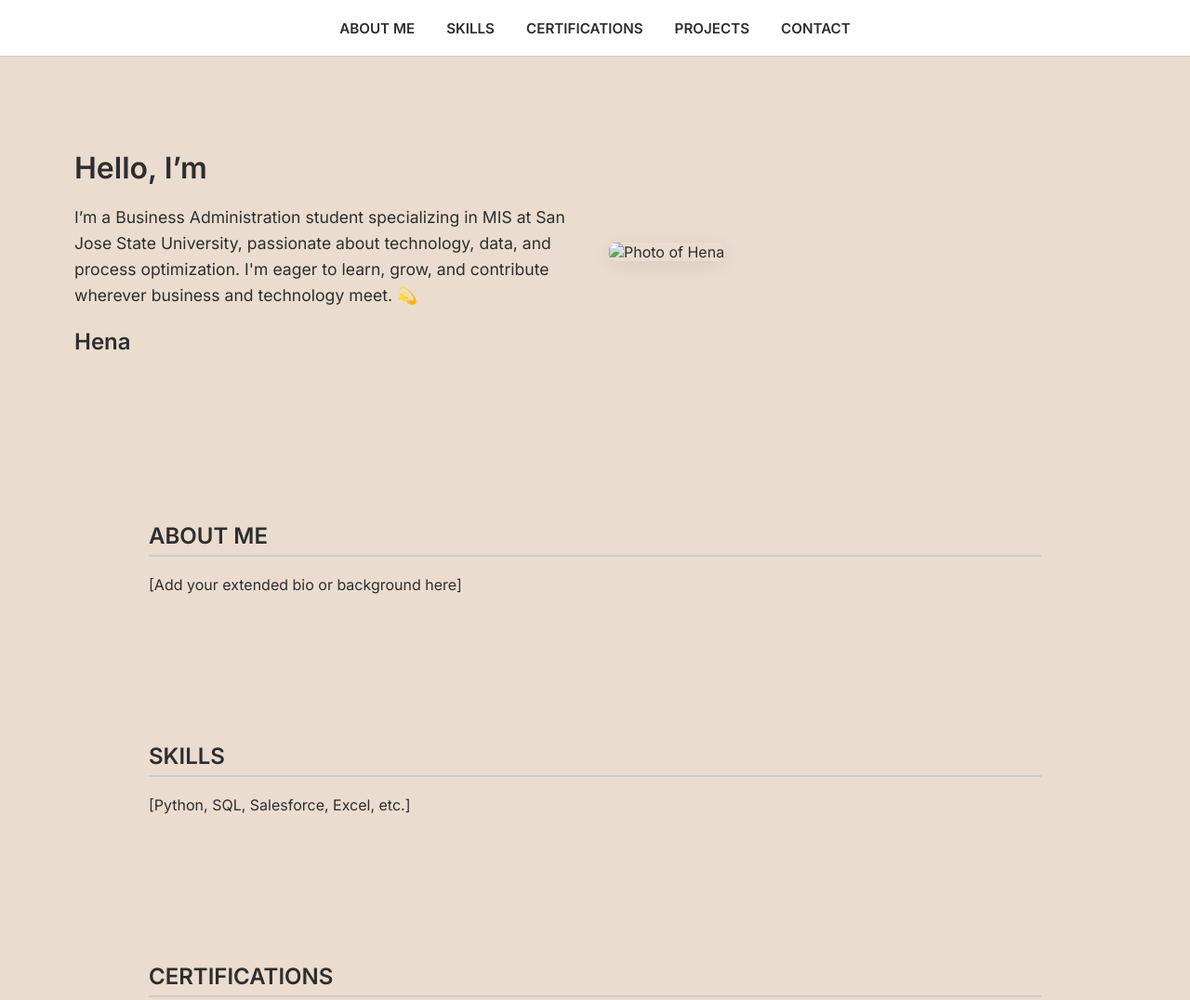
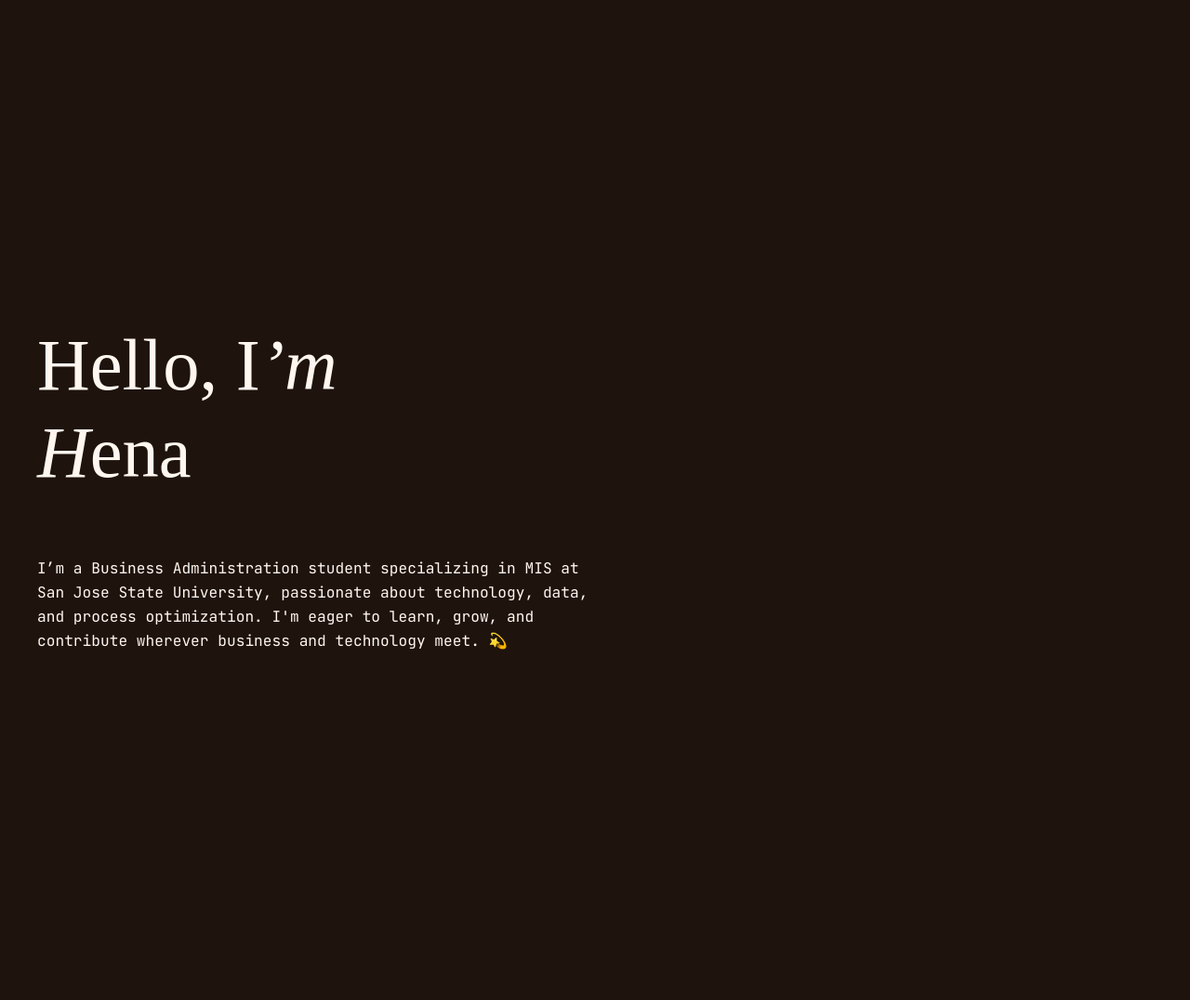
Before and after one commit to hena-ptl/hena-ptl.github.io, a plain HTML site: page index.html in a window 1280 px wide. Shown: the top 1076 px of the page at 93% size. After the commit the page ends 1000 px from the top, so only its background shows below. Drawn offline with Linux system fonts and the light colour scheme.

Commit message:
Update index.html

```diff
--- a/index.html
+++ b/index.html
@@ -4,181 +4,66 @@
   <meta charset="UTF-8" />
   <meta name="viewport" content="width=device-width, initial-scale=1.0" />
   <title>Hena | Portfolio</title>
-  <link href="https://fonts.googleapis.com/css2?family=Inter:wght@400;600&display=swap" rel="stylesheet">
+
+  <!-- Load JetBrains Mono font from Google -->
+  <link href="https://fonts.googleapis.com/css2?family=JetBrains+Mono&display=swap" rel="stylesheet">
+
   <style>
-    :root {
-      --bg: #eaddcf;
-      --text: #2e2e2e;
-      --accent: #a68a7f;
-    }
-
-    * {
+    body {
       margin: 0;
       padding: 0;
-      box-sizing: border-box;
-      scroll-behavior: smooth;
-    }
-
-    body {
-      font-family: 'Inter', sans-serif;
-      background-color: var(--bg);
-      color: var(--text);
-    }
-
-    nav {
-      text-align: center;
-      padding: 20px;
-      background-color: #fff;
-      border-bottom: 1px solid #ccc;
-      font-weight: 600;
-    }
-
-    nav a {
-      text-decoration: none;
-      color: var(--text);
-      margin: 0 15px;
-      text-transform: uppercase;
-      font-size: 0.95rem;
-    }
-
-    nav a:hover {
-      color: var(--accent);
+      background-color: #1e130d;
     }
 
     .hero {
+      padding: 100px 40px;
+      min-height: 100vh;
       display: flex;
-      flex-direction: row;
-      justify-content: center;
       align-items: center;
-      padding: 100px 40px;
-      max-width: 1200px;
-      margin: auto;
-      flex-wrap: wrap;
     }
 
     .hero-text {
-      flex: 1;
-      min-width: 300px;
-      padding-right: 30px;
+      max-width: 600px;
     }
 
     .hero-text h1 {
-      font-size: 2rem;
-      margin-bottom: 20px;
+      font-family: 'Migra', serif; /* placeholder font */
+      font-size: 78.5px;
+      font-weight: normal;
+      color: #fff7ef;
+      line-height: 1.2;
+      text-align: left;
     }
 
-    .hero-text p {
-      font-size: 1.1rem;
-      line-height: 1.6;
-      margin-bottom: 20px;
+    .italic-m,
+    .italic-e,
+    .italic-h {
+      font-style: italic;
     }
 
-    .hero-text .name {
-      font-weight: 600;
-      font-size: 1.5rem;
-    }
-
-    .hero-img {
-      flex: 1;
-      min-width: 250px;
-    }
-
-    .hero-img img {
-      width: 100%;
-      max-width: 350px;
-      height: auto;
-      border-radius: 8px;
-      object-fit: cover;
-      box-shadow: 0 4px 20px rgba(0, 0, 0, 0.08);
-    }
-
-    section {
-      padding: 80px 20px;
-      max-width: 1000px;
-      margin: auto;
-    }
-
-    section h2 {
-      text-transform: uppercase;
-      font-size: 1.5rem;
-      margin-bottom: 20px;
-      border-bottom: 2px solid #ccc;
-      padding-bottom: 6px;
-    }
-
-    a {
-      color: var(--accent);
-    }
-
-    @media screen and (max-width: 768px) {
-      .hero {
-        flex-direction: column-reverse;
-        text-align: center;
-        padding: 60px 20px;
-      }
-
-      .hero-text {
-        padding: 0;
-      }
+    .about-me {
+      font-family: 'JetBrains Mono', monospace;
+      font-size: 16.2px;
+      color: #fff7ef;
+      margin-top: 30px;
+      text-align: left;
+      line-height: 1.6;
     }
   </style>
 </head>
+
 <body>
-
-  <nav>
-    <a href="#about">About Me</a>
-    <a href="#skills">Skills</a>
-    <a href="#certifications">Certifications</a>
-    <a href="#projects">Projects</a>
-    <a href="#contact">Contact</a>
-  </nav>
 
   <section class="hero">
     <div class="hero-text">
-      <h1>Hello, I’m</h1>
-      <p>
+      <h1>
+        Hello, I<span class="italic-m">’m</span><br>
+        <span class="italic-h">H</span>ena
+      </h1>
+      <p class="about-me">
         I’m a Business Administration student specializing in MIS at San Jose State University, passionate about technology, data, and process optimization. I'm eager to learn, grow, and contribute wherever business and technology meet. 💫
       </p>
-      <div class="name">Hena</div>
     </div>
-    <div class="hero-img">
-      <img src="hena-photo.png" alt="Photo of Hena" />
-    </div>
-  </section>
-
-  <section id="about">
-    <h2>About Me</h2>
-    <p>[Add your extended bio or background here]</p>
-  </section>
-
-  <section id="skills">
-    <h2>Skills</h2>
-    <p>[Python, SQL, Salesforce, Excel, etc.]</p>
-  </section>
-
-  <section id="certifications">
-    <h2>Certifications</h2>
-    <ul>
-      <li>Salesforce Agentforce Specialist (Trailhead)</li>
-      <li>Google Project Management (Coursera)</li>
-      <li>Google Data Analytics (Coursera)</li>
-      <li>Google UX Design (Coursera)</li>
-      <li>Google IT Support (Coursera)</li>
-      <li>UVA Digital Product Management (Coursera)</li>
-    </ul>
-  </section>
-
-  <section id="projects">
-    <h2>Projects</h2>
-    <p>[Project cards or descriptions go here]</p>
-  </section>
-
-  <section id="contact">
-    <h2>Contact</h2>
-    <p>
-      📧 Email: your.email@example.com<br>
-      🔗 LinkedIn: <a href="https://linkedin.com/in/your-link" target="_blank">linkedin.com/in/your-link</a>
-    </p>
   </section>
 
 </body>
```
